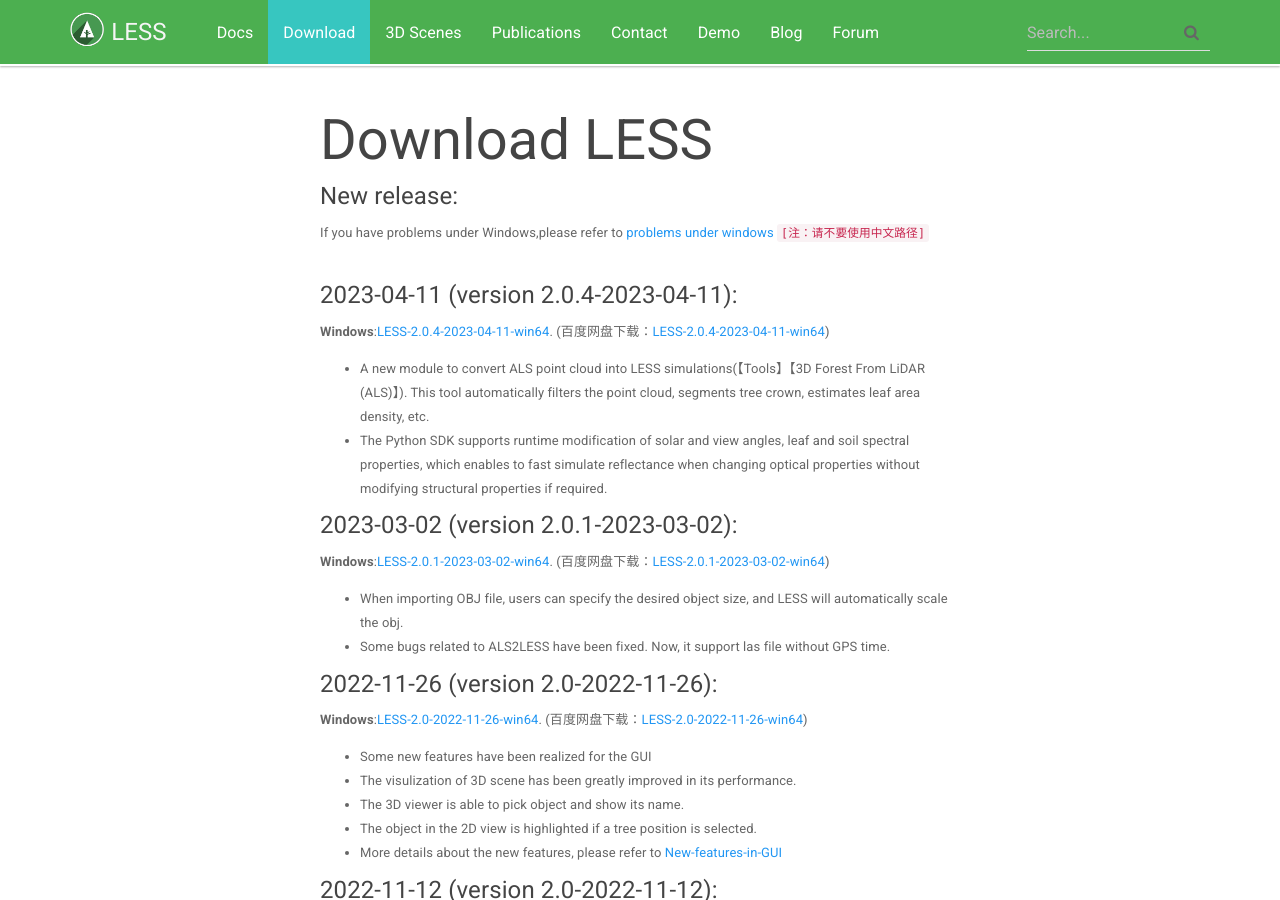
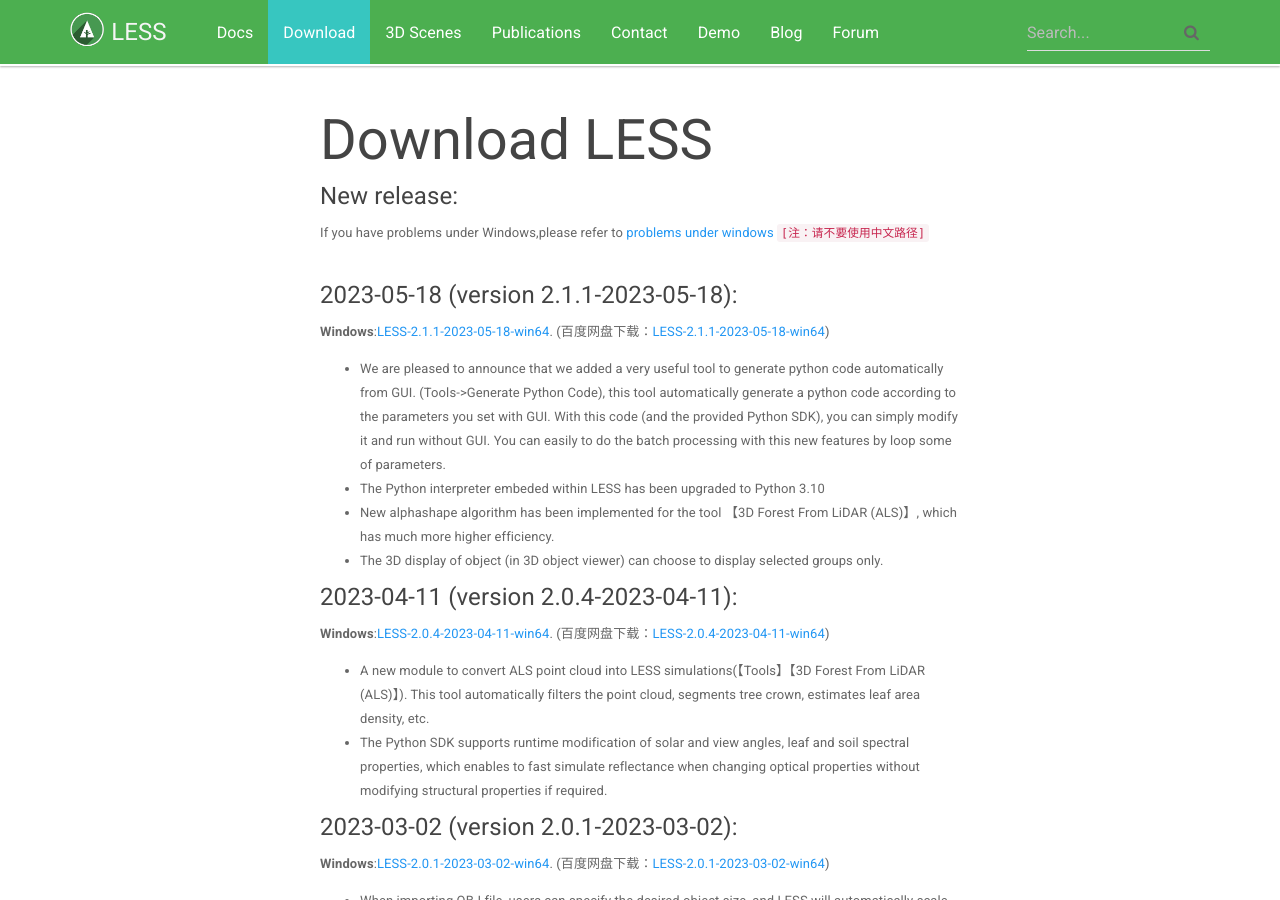
Before and after one commit to jianboqi/jianboqi.github.io, a Jekyll site: the page built from download-less.md, in a window 1280 px wide and 900 px high. Built offline with Jekyll 4.4.1, drawn with Linux system fonts in a browser that asks for light colours; nearby versions of some CDN libraries.

Commit message:
Update download-less.md

```diff
--- a/download-less.md
+++ b/download-less.md
@@ -13,6 +13,17 @@
 `[注：请不要使用中文路径]`
 <br>
 <br>
+
+#### 2023-05-18 (version 2.1.1-2023-05-18):
+**Windows**:<a href="https://drive.google.com/drive/folders/1JeV4XfI8cIztB3kx27AP-1rlX8IvYkHO?usp=share_link">LESS-2.1.1-2023-05-18-win64</a>. (百度网盘下载：<a href="https://pan.baidu.com/s/1WoFUrZ2bMRkDDuTWVqq8Fg?pwd=a75y">LESS-2.1.1-2023-05-18-win64</a>)
+
+* We are pleased to announce that we added a very useful tool to generate python code automatically from GUI. (Tools->Generate Python Code), this tool
+automatically generate a python code according to the parameters you set with GUI. With this code (and the provided Python SDK), you can simply modify
+it and run without GUI. You can easily to do the batch processing with this new features by loop some of parameters.
+* The Python interpreter embeded within LESS has been upgraded to Python 3.10
+* New alphashape algorithm has been implemented for the tool 【3D Forest From LiDAR (ALS)】, which has much more higher efficiency.
+* The 3D display of object (in 3D object viewer) can choose to display selected groups only.
+
 
 #### 2023-04-11 (version 2.0.4-2023-04-11):
 **Windows**:<a href="https://drive.google.com/drive/folders/1JeV4XfI8cIztB3kx27AP-1rlX8IvYkHO?usp=share_link">LESS-2.0.4-2023-04-11-win64</a>. (百度网盘下载：<a href="https://pan.baidu.com/s/1WoFUrZ2bMRkDDuTWVqq8Fg?pwd=a75y">LESS-2.0.4-2023-04-11-win64</a>)
```
